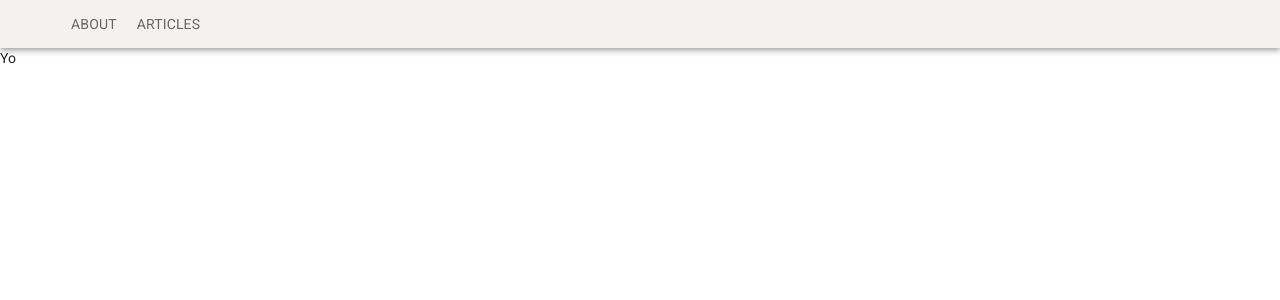
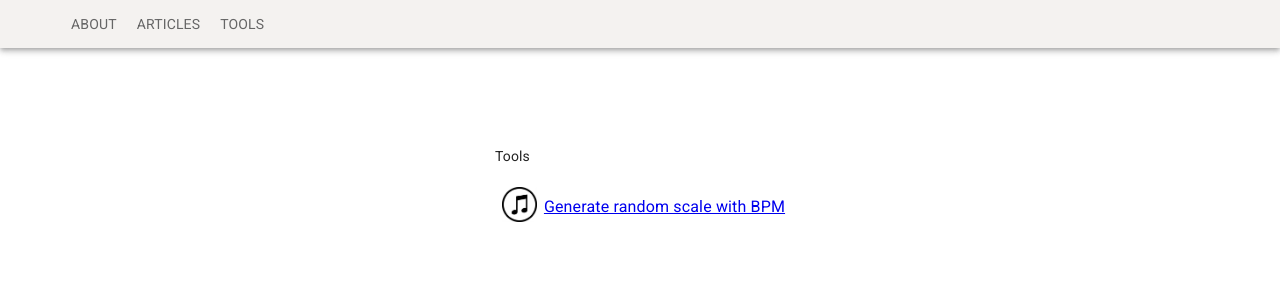
Before and after one commit to a6kme/a6kme, a Next.js app: page /tools in a window 1280 px wide. Shown: the top 300 px of the page. Built offline with nearby package versions, Linux system fonts and the light colour scheme.

Commit message:
Random scale generator component

```diff
--- a/components/articles/index.jsx
+++ b/components/articles/index.jsx
@@ -12,7 +12,7 @@ const monthNames = ['January', 'February', 'March', 'April', 'May', 'June',
   'July', 'August', 'September', 'October', 'November', 'December'
 ];
 
-const styles = theme => ({
+const styles = (theme) => ({
   root: {
     maxWidth: MAX_CONTENT_WIDTH,
     fontSize: '21px',
--- a/components/header/index.jsx
+++ b/components/header/index.jsx
@@ -66,6 +66,14 @@ const Header = (props) => {
                 </a>
               </Link>
             </li>
+            <li>
+              <Link href="/tools">
+                {/* eslint-disable-next-line jsx-a11y/anchor-is-valid */}
+                <a className={articlesSelected ? classes.header_nav_selected : ''}>
+                  Tools
+                </a>
+              </Link>
+            </li>
           </ul>
         </div>
       </AppBar>
--- a/pages/index.jsx
+++ b/pages/index.jsx
@@ -8,7 +8,7 @@ import withLayout from '../src/lib/with-layout';
 import { BACKGROUND_COLOR, MAX_CONTENT_WIDTH } from '../components/constants';
 import ExternalLinksAndImages from '../components/homepage/links';
 
-const styles = theme => ({
+const styles = (theme) => ({
   homepage_container: {
     maxWidth: MAX_CONTENT_WIDTH,
     width: '100%',
@@ -110,7 +110,6 @@ const Index = (props) => {
         <a
           key="random_scale_generator"
           href="/tools/random_scale_generator"
-          target="_blank"
           rel="noopener noreferrer"
         >
           <img src="/tools/music.jpg" alt="music scale" />
--- a/pages/tools/index.jsx
+++ b/pages/tools/index.jsx
@@ -8,16 +8,52 @@ import withLayout from '../../src/lib/with-layout';
 import { BACKGROUND_COLOR, MAX_CONTENT_WIDTH } from '../../components/constants';
 import ExternalLinksAndImages from '../../components/homepage/links';
 
-const styles = theme => ({
-
+const styles = (theme) => ({
+  tools_container: {
+    maxWidth: MAX_CONTENT_WIDTH,
+    margin: '6em auto',
+    [theme.breakpoints.down('sm')]: {
+      margin: '3em auto'
+    },
+    padding: '0 2em',
+    listStyle: 'none',
+  },
+  tool: {
+    '& a': {
+      display: 'flex'
+    },
+    '& img': {
+      width: '2.5em',
+      height: '2.5em',
+      margin: '0.5em'
+    },
+    '& p': {
+      fontSize: '1rem'
+    }
+  }
 });
 
-const Index = (props) => {
+const Tools = (props) => {
   const { classes } = props;
   return (
-    <div>Yo</div>
+    <ul className={classes.tools_container}>
+      <p>Tools</p>
+      <li className={classes.tool}>
+        <a
+          key="random_scale_generator"
+          href="/tools/random_scale_generator"
+          rel="noopener noreferrer"
+        >
+          <img src="/tools/music.jpg" alt="music scale" />
+          <p>Generate random scale with BPM</p>
+        </a>
+      </li>
+    </ul>
   );
 };
 
+Tools.propTypes = {
+  classes: PropTypes.object.isRequired
+};
 
-export default withLayout(withStyles(styles)(Index), 'Tools');
+export default withLayout(withStyles(styles)(Tools), 'Tools');
```
Also changed, not shown: pages/articles/index.jsx (+5 -6 lines), pages/tools/random_scale_generator.jsx (+32 -12 lines). Lines whose indentation alone changed are shown as unchanged.
